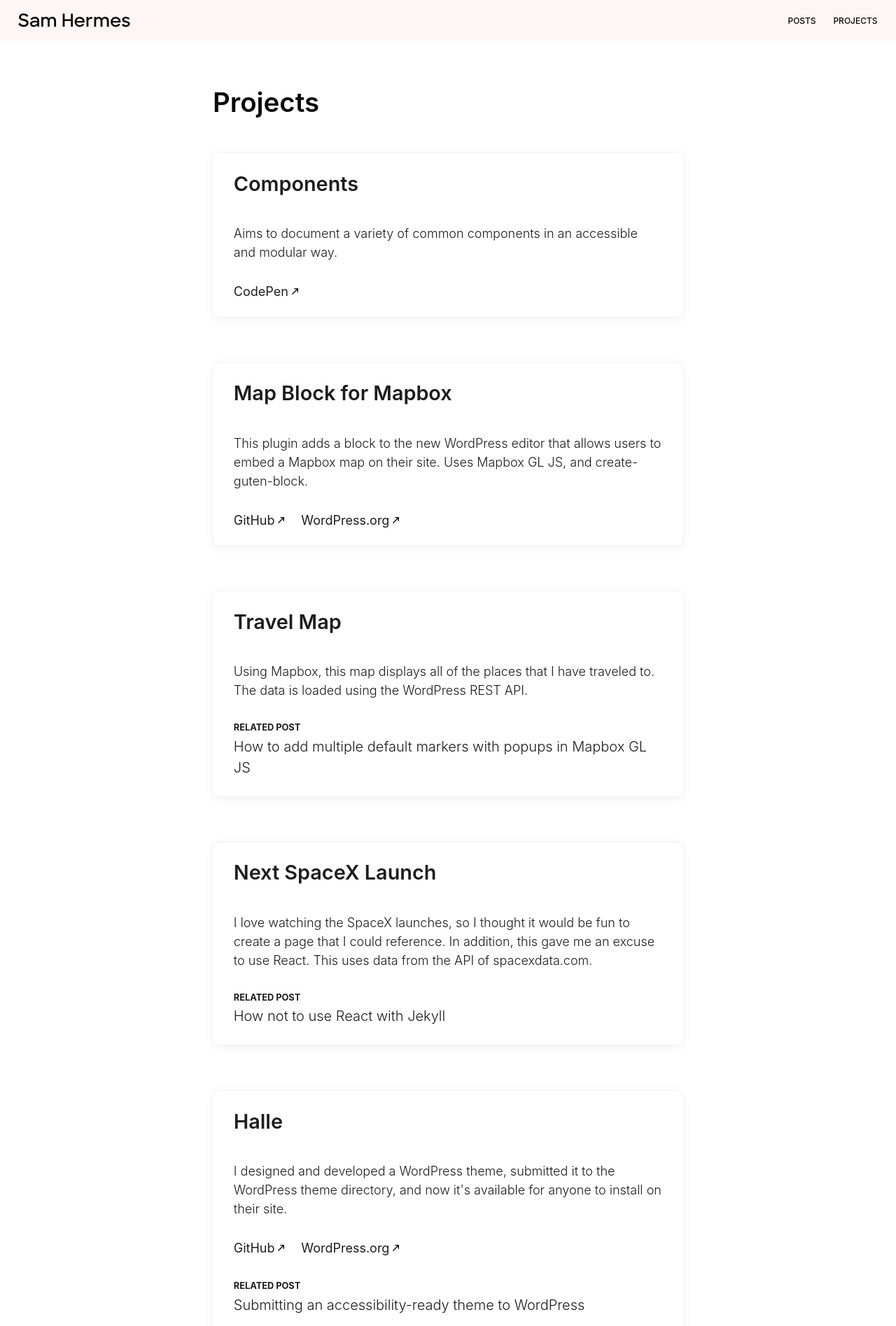
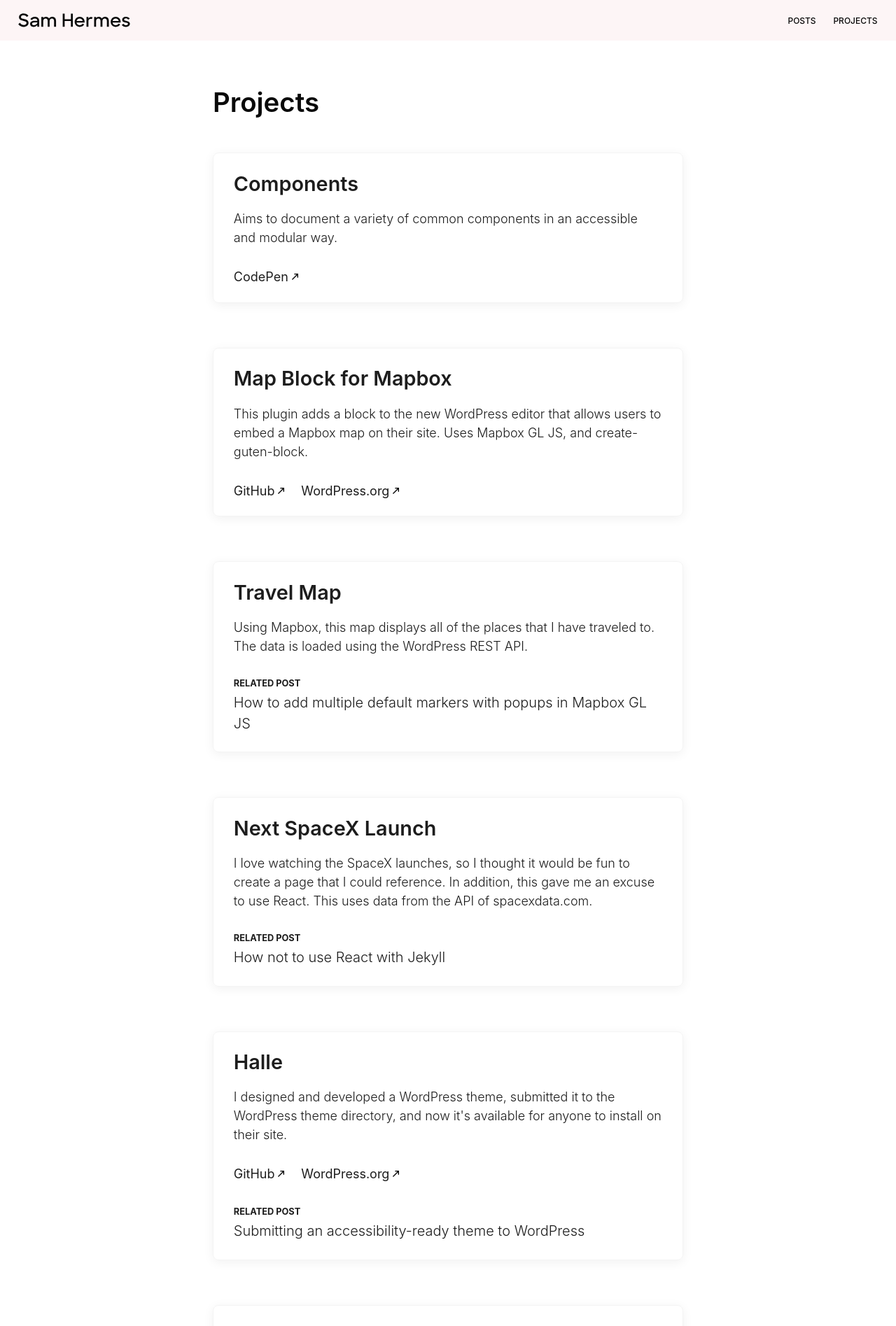
Before and after one commit to samhermes/samhermes.github.io, a Jekyll site: the page built from projects.md, in a window 1280 px wide. Shown: the top 1895 px of the page at 70% size. Built offline with Jekyll 4.4.1, drawn with Linux system fonts in a browser that asks for light colours.

Commit message:
Fix project title spacing

```diff
--- a/_sass/_projects.scss
+++ b/_sass/_projects.scss
@@ -33,6 +33,10 @@
                     margin-bottom: 0;
                 }
             }
+        }
+
+        h2 {
+            margin-bottom: 0.3rem;
         }
 
         .project-description {
```
